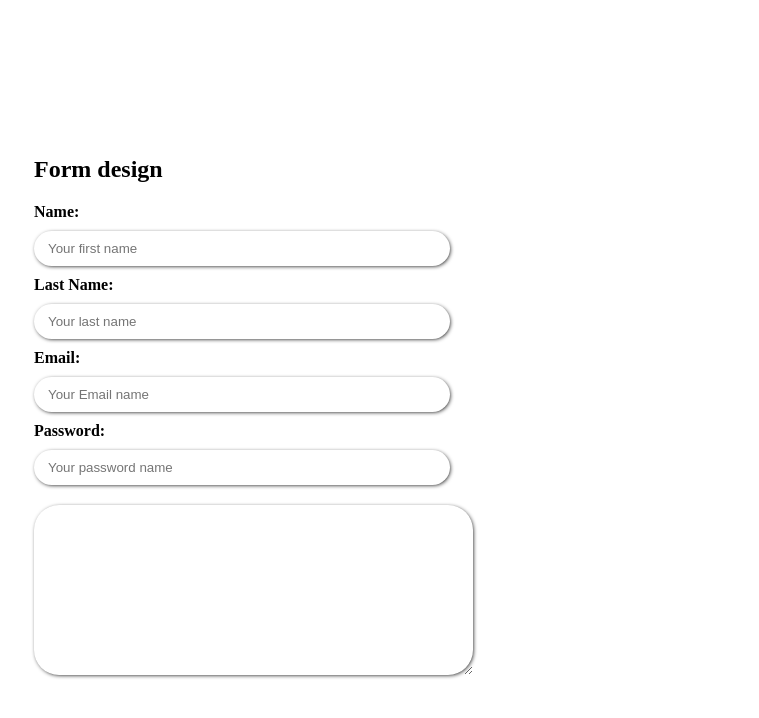
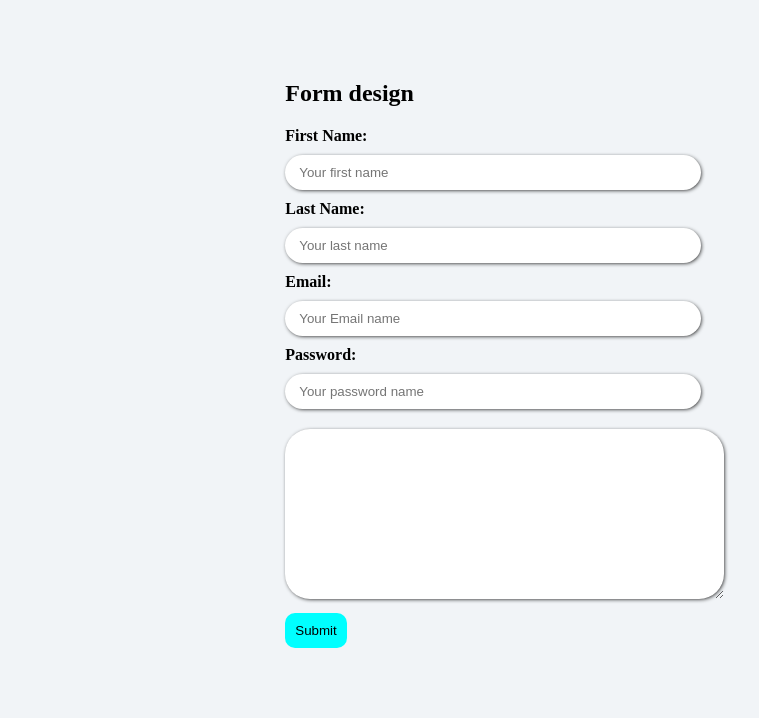
Before and after one commit to Jahidul37/Second-day-practice, a plain HTML site: page index.html in a window 1280 px wide. Shown: the whole page, without its empty margins (102-861 px from the left). Drawn offline with Linux system fonts and the light colour scheme.

Commit message:
push new code

```diff
--- a/index.html
+++ b/index.html
@@ -15,15 +15,16 @@
     <section class="form-edit">
         <h1>Form design</h1>
         <form action="">
-            <label for="" class="label-area"><b>Name:</b> <br></label>
+            <label for="" class="label-area"><b>First Name:</b> <br></label>
             <input type=" text" type="name" placeholder="Your first name"><br>
             <label for=""><b>Last Name:</b></label><br>
             <input type=" text" type="name" placeholder="Your last name"><br>
             <label for=""><b>Email:</b> <br></label>
-            <input type=" text" type="email" placeholder="Your Email name"><br>
+            <input type=" text" type="email" placeholder="Your Email name" required><br>
             <label for=""><b>Password:<br></b></label>
             <input type=" text" type="password" placeholder="Your password name"><br>
             <textarea name="" id="" cols="50" rows="10"></textarea>
+            <button style="padding: 10px; border-radius: 10px; border: 0px; background-color: aqua;">Submit</button>
         </form>
     </section>
 
--- a/style.css
+++ b/style.css
@@ -1,7 +1,8 @@
 body {
     width: 100%;
     display: grid;
-    justify-items: center;
+    justify-content: center;
+    background-color: rgb(241, 244, 247);
 
 }
 
@@ -15,6 +16,7 @@ form {}
 .label-area {
     margin-bottom: 10px;
 }
+
 
 input {
     box-shadow: 1px 1px 4px -1px;
```
